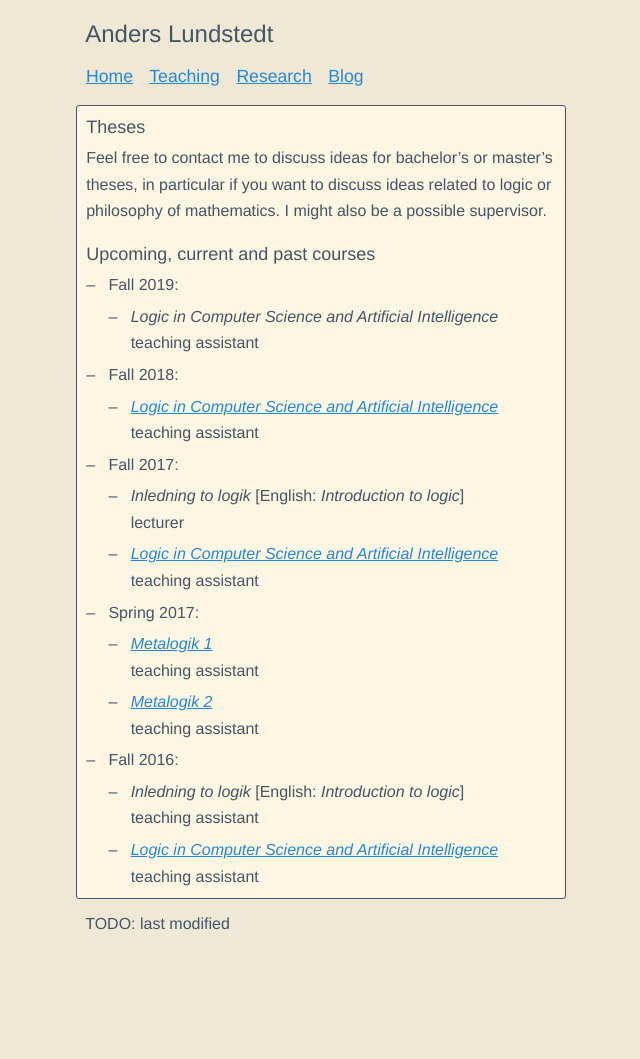
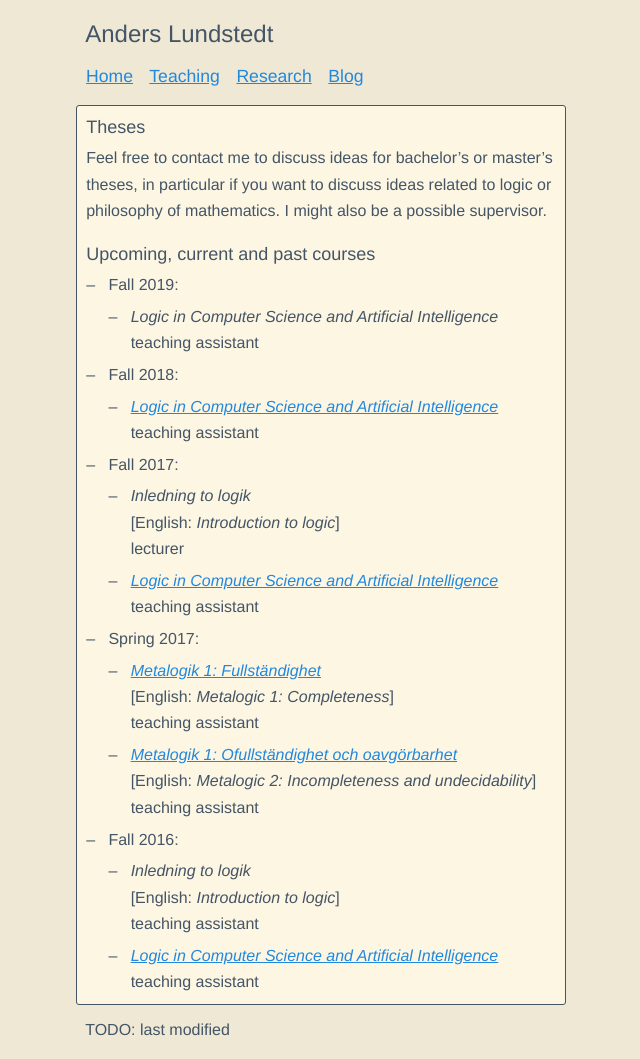
Before and after one commit to anderslundstedt/anderslundstedt.github.io, a Jekyll site: the page built from teaching/index.md, in a window 1280 px wide. Shown: the whole page, without its empty margins (319-959 px from the left). Built offline with Jekyll 4.4.1, drawn with Linux system fonts in a browser that asks for light colours; before the commit the page ends 953 px from its top, so only the background shows below that.

Commit message:
metalogik 1 och 2: full course names

```diff
--- a/teaching/index.md
+++ b/teaching/index.md
@@ -15,17 +15,21 @@ mathematics. I might also be a possible supervisor.
   - [*Logic in Computer Science and Artificial Intelligence*](https://www2.philosophy.su.se/goranko/Courses2018/LiCSAI-2018.html)
     teaching assistant
 - Fall 2017:
-  - *Inledning to logik* [English: *Introduction to logic*]
+  - *Inledning to logik*
+    [English: *Introduction to logic*]
     lecturer
   - [*Logic in Computer Science and Artificial Intelligence*](https://www2.philosophy.su.se/goranko/Courses2017/LiCSAI-2017.html)
     teaching assistant
 - Spring 2017:
-  - [*Metalogik 1*](https://www.philosophy.su.se/utbildning/kurser/grundniv%C3%A5/deltidskurser/2.39025)
+  - [*Metalogik 1: Fullständighet*](https://www.philosophy.su.se/utbildning/kurser/grundniv%C3%A5/deltidskurser/2.39025)
+    [English: *Metalogic 1: Completeness*]
     teaching assistant
-  - [*Metalogik 2*](https://www.philosophy.su.se/utbildning/kurser/grundniv%C3%A5/deltidskurser/2.39026/metalogik-2-ofullst%C3%A4ndighet-och-oavg%C3%B6rbarhet-7-5-hp-1.218009)
+  - [*Metalogik 1: Ofullständighet och oavgörbarhet*](https://www.philosophy.su.se/utbildning/kurser/grundniv%C3%A5/deltidskurser/2.39026/metalogik-2-ofullst%C3%A4ndighet-och-oavg%C3%B6rbarhet-7-5-hp-1.218009)
+    [English: *Metalogic 2: Incompleteness and undecidability*]
     teaching assistant
 - Fall 2016:
-  - *Inledning to logik* [English: *Introduction to logic*]
+  - *Inledning to logik*
+    [English: *Introduction to logic*]
     teaching assistant
   - [*Logic in Computer Science and Artificial Intelligence*](https://www2.philosophy.su.se/goranko/Courses2016/LiCSAI-2016.html)
     teaching assistant
```
